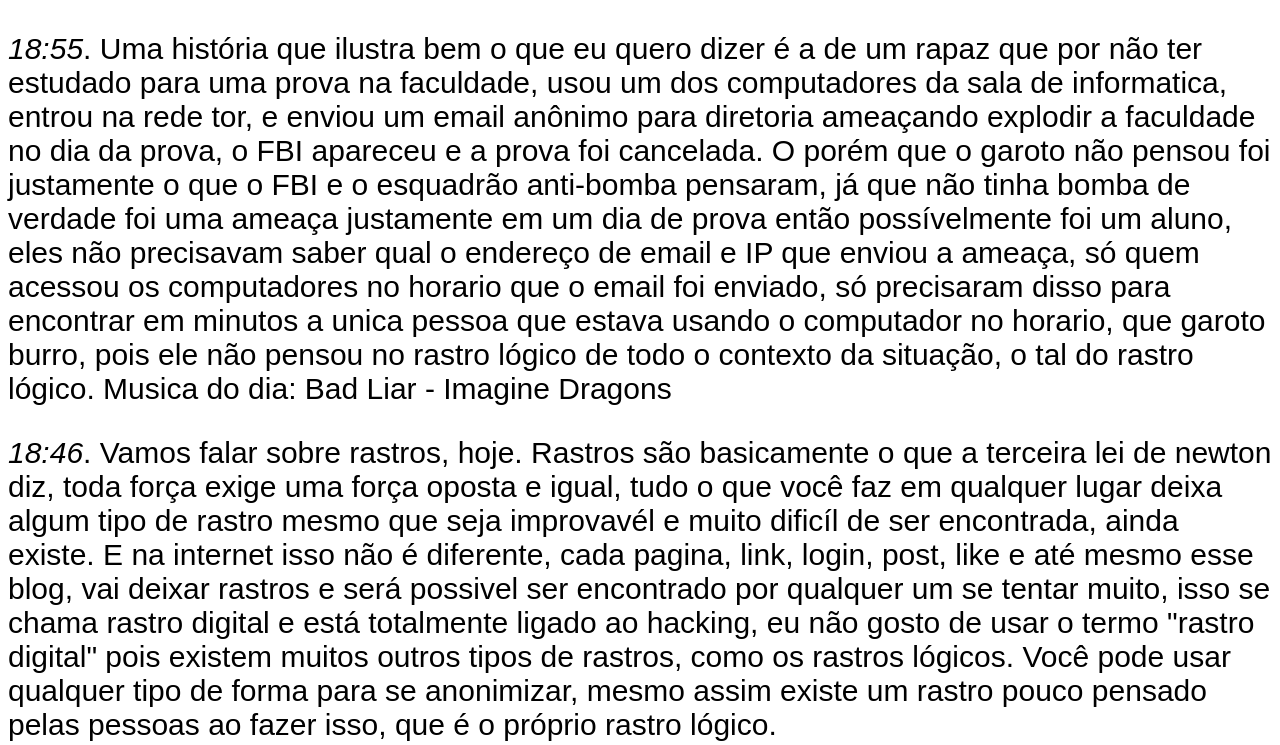
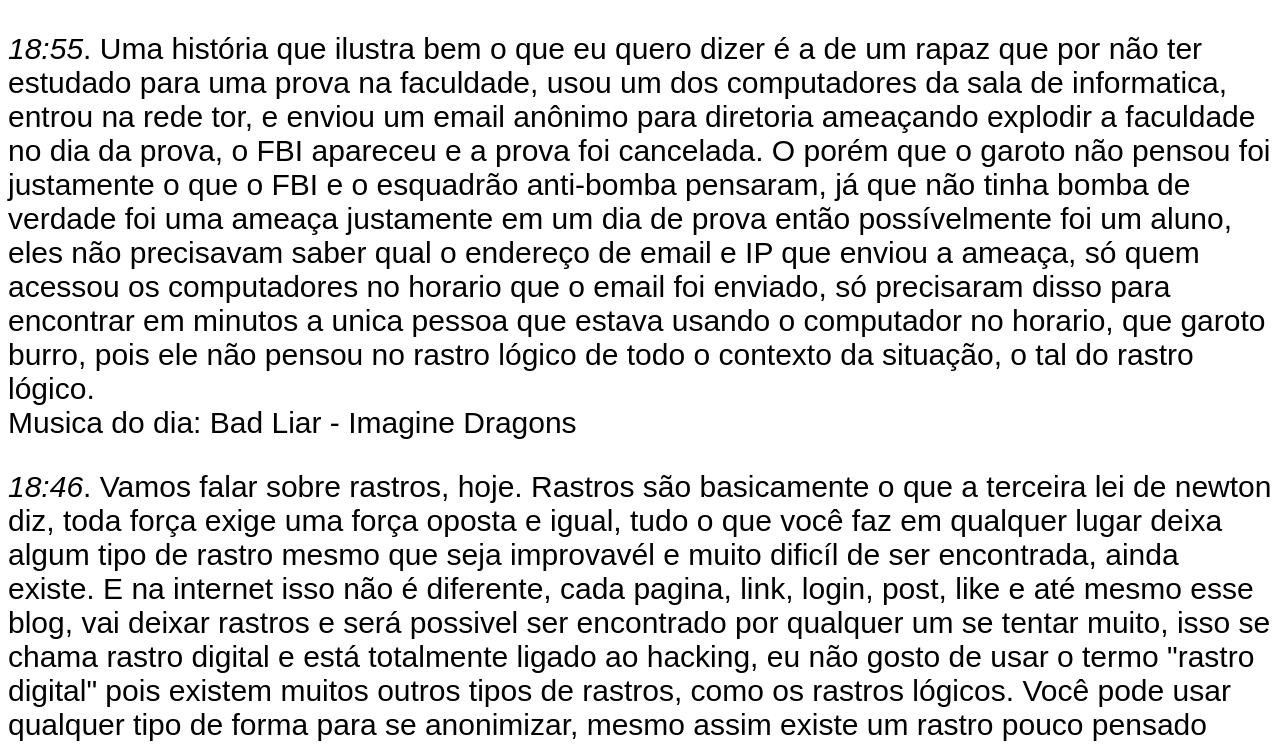
Before and after one commit to Kal-arcade/blog, a plain HTML site: page blog.html in a window 1280 px wide. Shown: the part 51-796 px from the top of the page. Drawn offline with Linux system fonts and the light colour scheme.

Commit message:
Update blog.html

```diff
--- a/blog.html
+++ b/blog.html
@@ -15,7 +15,7 @@ de informatica, entrou na rede tor, e enviou um email anônimo para diretoria am
 que o garoto não pensou foi justamente o que o FBI e o esquadrão anti-bomba pensaram, já que não tinha bomba de verdade foi uma ameaça justamente em um dia de prova então
 possívelmente foi um aluno, eles não precisavam saber qual o endereço de email e IP que enviou a ameaça, só quem acessou os computadores no horario que o email foi enviado,
 só precisaram disso para encontrar em minutos a unica pessoa que estava usando o computador no horario, que garoto burro, pois ele não pensou no rastro lógico de todo o contexto
-da situação, o tal do rastro lógico.
+da situação, o tal do rastro lógico.<br>
 Musica do dia: Bad Liar - Imagine Dragons</p>
 
 <p><i>18:46</i>. Vamos falar sobre rastros, hoje. Rastros são basicamente o que a terceira lei de newton diz, toda força exige uma força oposta e igual, tudo o que você
```
